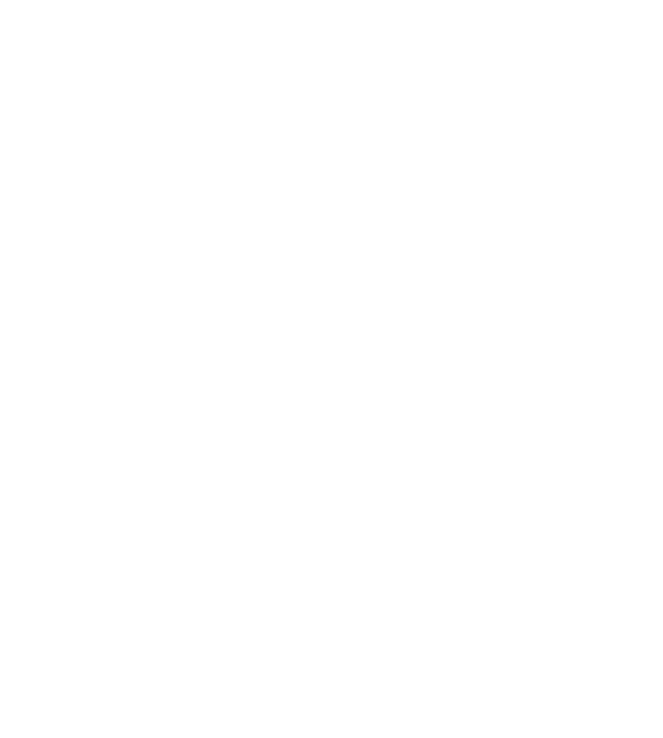
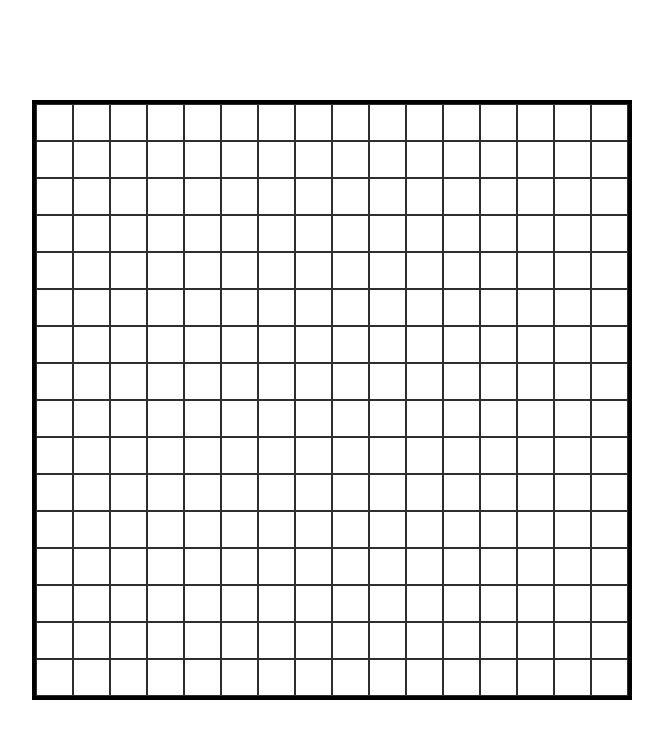
Before and after one commit to Kupa-Kupa/Etch-a-Sketch, a plain HTML site: page index.html in a window 1280 px wide. Shown: the whole page, without its empty margins (308-971 px from the left). Drawn offline with Linux system fonts and the light colour scheme.

Commit message:
Set up basic grid

```diff
--- a/css/styles.css
+++ b/css/styles.css
@@ -0,0 +1,83 @@
+/*--- HTML ---*/
+html {
+    box-sizing: border-box;
+}
+
+*, *:before, *:after {
+    box-sizing: inherit;
+}
+
+/*--- Body ---*/
+body {
+    /* want the body to take up 100% of viewable page */
+    height: 100vh;
+    margin: 0;
+
+    /* center text for page */
+    text-align: center;
+
+}
+
+
+/*--- main ---*/
+
+body {
+    display: flex;
+    justify-content: center;
+    align-items: center;
+}
+
+main {
+    /* flex: 1; */
+
+    display: flex;
+    /* justify-content: center;
+    align-items: center; */
+}
+
+.grid-container {
+
+    border: solid 4px rgb(0, 0, 0);
+
+    min-width: 600px;
+    /* max-width: 600px; */
+    min-height: 600px;
+    /* max-height: 600px; */
+
+    /* flex: 1; */
+
+    display: flex;
+    flex-direction: column;
+
+}
+
+.row {
+    /* border: solid 1px red; */
+    flex: 1;
+
+    display: flex;
+}
+
+.column {
+    border: solid 1px rgb(46, 46, 46);
+
+    flex: 1;
+}
+
+.column:hover {
+    background-color: blue;
+
+}
+
+
+
+
+.square-grid {
+    min-width: calc(100% / 16);
+    min-height: 37.5px;
+    /* min-height: calc(100% / 16); */
+    /* height: 100%;
+    width: 100%; */
+
+    /* outline: solid 1px red; */
+}
--- a/index.html
+++ b/index.html
@@ -5,6 +5,8 @@
     <meta http-equiv="X-UA-Compatible" content="IE=edge">
     <meta name="viewport" content="width=device-width, initial-scale=1.0">
     <title>Document</title>
+    <link rel="stylesheet" href="./css/styles.css">
+    <script src="./scripts/scripts.js" defer></script>
 </head>
 <body>
 
@@ -16,15 +18,8 @@
 
 
     <main>
-
         <div class="grid-container">
-
-
-
         </div>
-
-
-
     </main>
 
 
--- a/scripts/scripts.js
+++ b/scripts/scripts.js
@@ -0,0 +1,17 @@
+
+
+
+let gridContainer = document.querySelector(".grid-container");
+
+
+for(let i = 0; i < 16; i++) {
+    let rowDiv = document.createElement("div");
+    rowDiv.classList.add("row");
+    gridContainer.append(rowDiv);
+
+    for(let j = 0; j < 16; j++) {
+        let colDiv = document.createElement("div");
+        colDiv.classList.add("column");
+        rowDiv.append(colDiv);
+    }
+}
```
